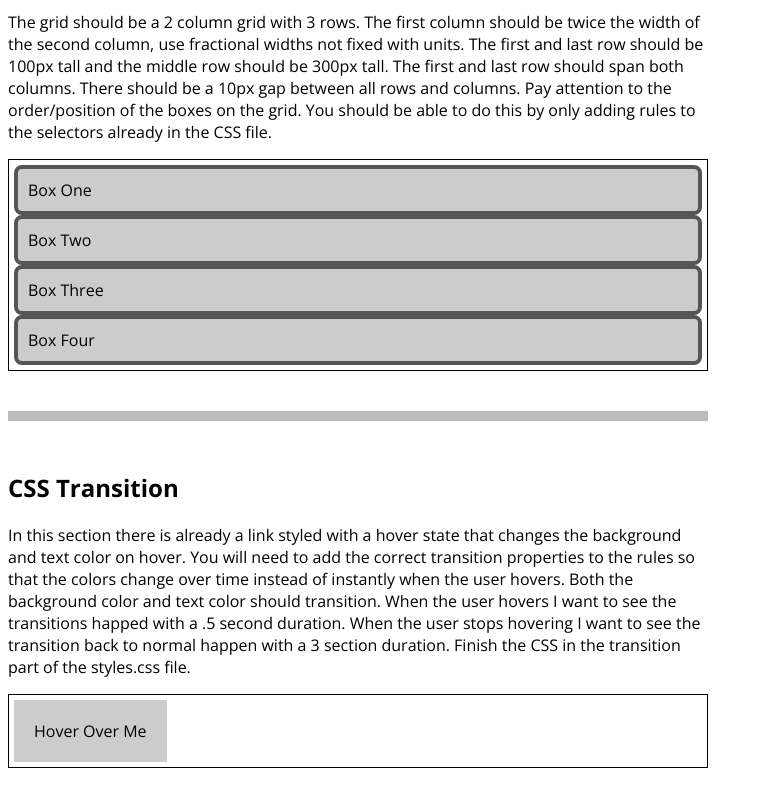
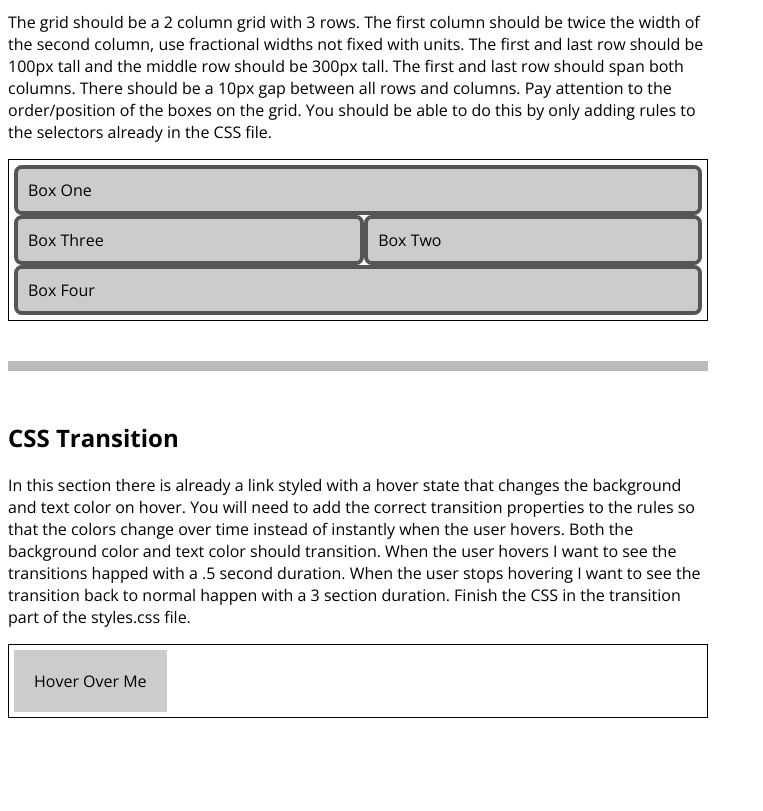
Before and after one commit to pmedam/ITMD541-Lab2, a plain HTML site: page index.html in a window 1280 px wide. Shown: the part 5189-6000 px from the top of the page, without its empty margins (0-763 px from the left). After the commit the page ends 5955 px from the top, so only its background shows below. Drawn offline with nearby package versions, Linux system fonts and the light colour scheme.

Commit message:
Work in Progress - CSS Grid - Part 3

```diff
--- a/styles.css
+++ b/styles.css
@@ -97,22 +97,30 @@ list-style: none;
 
 #grid-section3 .grid {
 
+	display: grid;
 }
 
 #grid-section3 .box1 {
+	order:1;
+	grid-column:1/3;
 
 }
 
 #grid-section3 .box2 {
+	order: 3;
+	grid-column: 2/3;
+	grid-gap:20;
 
 }
 
 #grid-section3 .box3 {
+	order: 2;
 
 }
 
 #grid-section3 .box4 {
-
+	order: 4;
+	grid-column:1/3;
 }
 
 /* end Grid Part 3 */
@@ -126,15 +134,11 @@ list-style: none;
 	color: #000;
 	padding: 20px;
 	text-decoration: none;
-
-
 }
 
 #transition-section .box a:hover {
 	background-color: #cc0000;
 	color: #fff;
-
-
 }
 
 /* end Transition Part */
```
